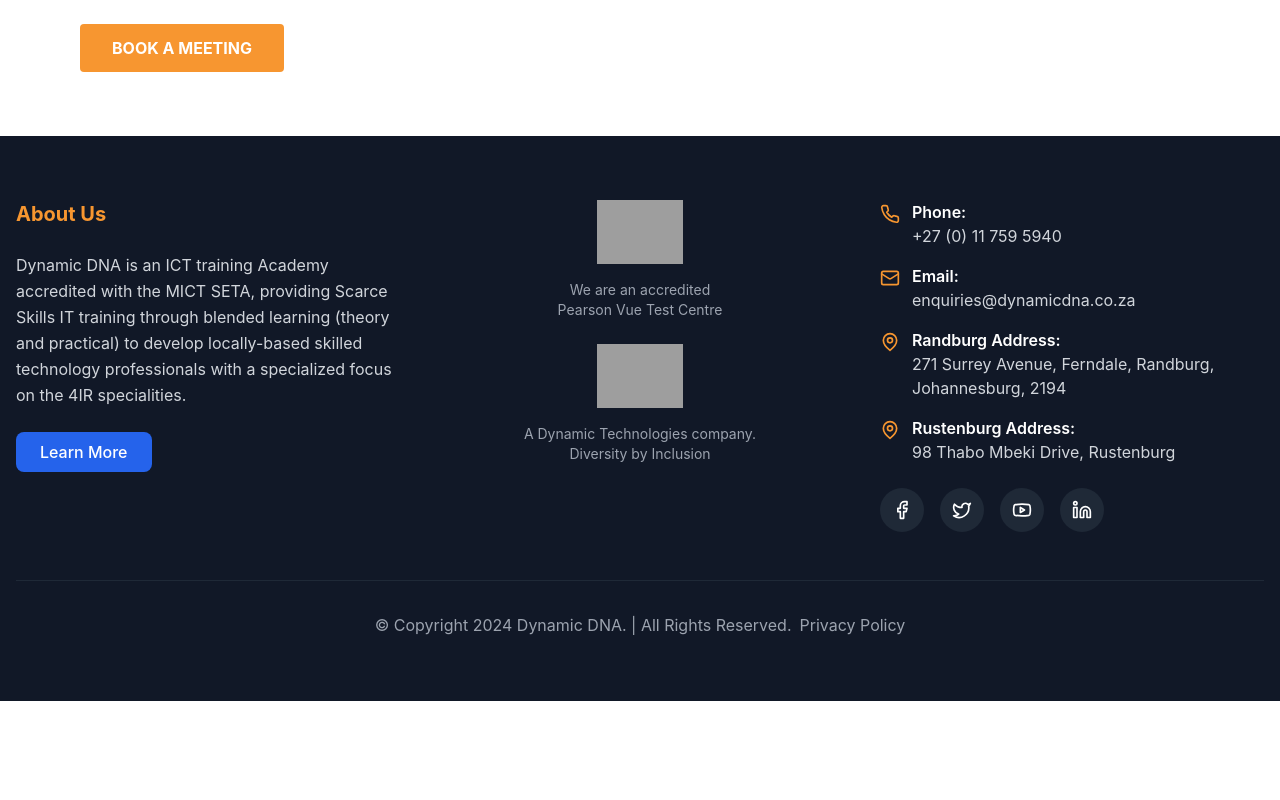
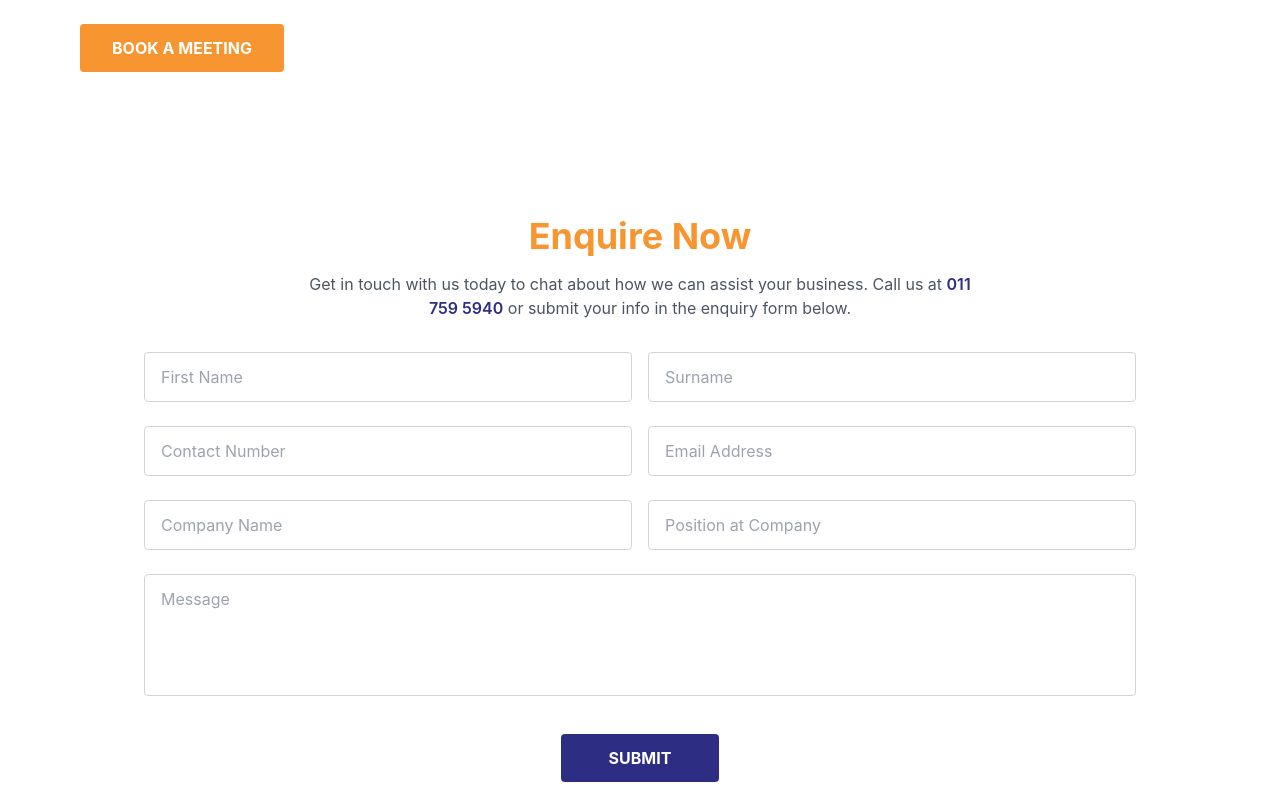
Before and after one commit to Zwelihlecomet2/Bostech-Innovations-main-website, a React (Vite) app: page /learner-management in a window 1280 px wide. Shown: the part 1980-2780 px from the top of the page. Before the commit the page ends 2681 px from the top, so only its background shows below. Built offline with nearby package versions, Linux system fonts and the light colour scheme; grey boxes are pictures that could not be loaded.

Commit message:
Last push for the learner management page

```diff
--- a/src/pages/LearnerManagementPage.tsx
+++ b/src/pages/LearnerManagementPage.tsx
@@ -84,6 +84,34 @@ const LearnerManagementPage = () => {
           </div>
         </div>
       </section>
+
+      {/* Enquire Now Section */}
+      <section className="py-20 bg-white">
+        <div className="container mx-auto px-4 max-w-5xl">
+          <h2 className="text-3xl md:text-4xl font-bold text-center text-[#f79630] mb-4">Enquire Now</h2>
+          <p className="text-center text-gray-600 mb-8 max-w-2xl mx-auto">
+            Get in touch with us today to chat about how we can assist your business. Call us at <a href="tel:0117595940" className="text-[#2d2e83] font-semibold hover:underline">011 759 5940</a> or submit your info in the enquiry form below.
+          </p>
+          <form className="space-y-6">
+            <div className="grid md:grid-cols-2 gap-4">
+              <input type="text" placeholder="First Name" className="border border-gray-300 rounded px-4 py-3 w-full focus:outline-none focus:ring-2 focus:ring-[#f79630]" />
+              <input type="text" placeholder="Surname" className="border border-gray-300 rounded px-4 py-3 w-full focus:outline-none focus:ring-2 focus:ring-[#f79630]" />
+            </div>
+            <div className="grid md:grid-cols-2 gap-4">
+              <input type="text" placeholder="Contact Number" className="border border-gray-300 rounded px-4 py-3 w-full focus:outline-none focus:ring-2 focus:ring-[#f79630]" />
+              <input type="email" placeholder="Email Address" className="border border-gray-300 rounded px-4 py-3 w-full focus:outline-none focus:ring-2 focus:ring-[#f79630]" />
+            </div>
+            <div className="grid md:grid-cols-2 gap-4">
+              <input type="text" placeholder="Company Name" className="border border-gray-300 rounded px-4 py-3 w-full focus:outline-none focus:ring-2 focus:ring-[#f79630]" />
+              <input type="text" placeholder="Position at Company" className="border border-gray-300 rounded px-4 py-3 w-full focus:outline-none focus:ring-2 focus:ring-[#f79630]" />
+            </div>
+            <textarea placeholder="Message" rows={4} className="border border-gray-300 rounded px-4 py-3 w-full focus:outline-none focus:ring-2 focus:ring-[#f79630] resize-none" />
+            <div className="flex justify-center pt-2">
+              <button type="submit" className="bg-[#2d2e83] text-white font-bold px-12 py-3 rounded transition-colors hover:bg-[#23245c] focus:outline-none focus:ring-2 focus:ring-[#f79630]">SUBMIT</button>
+            </div>
+          </form>
+        </div>
+      </section>
     </div>
   );
 };
```
